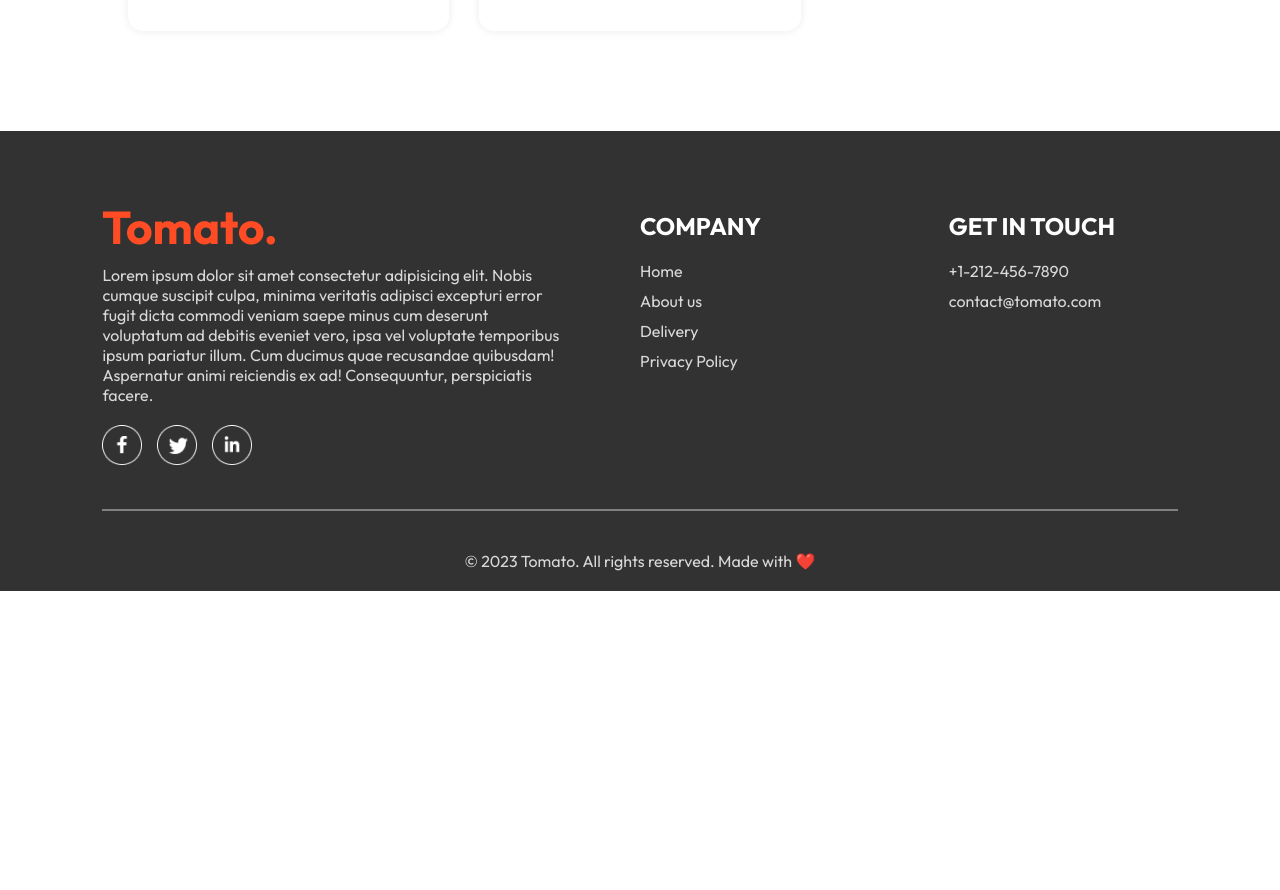
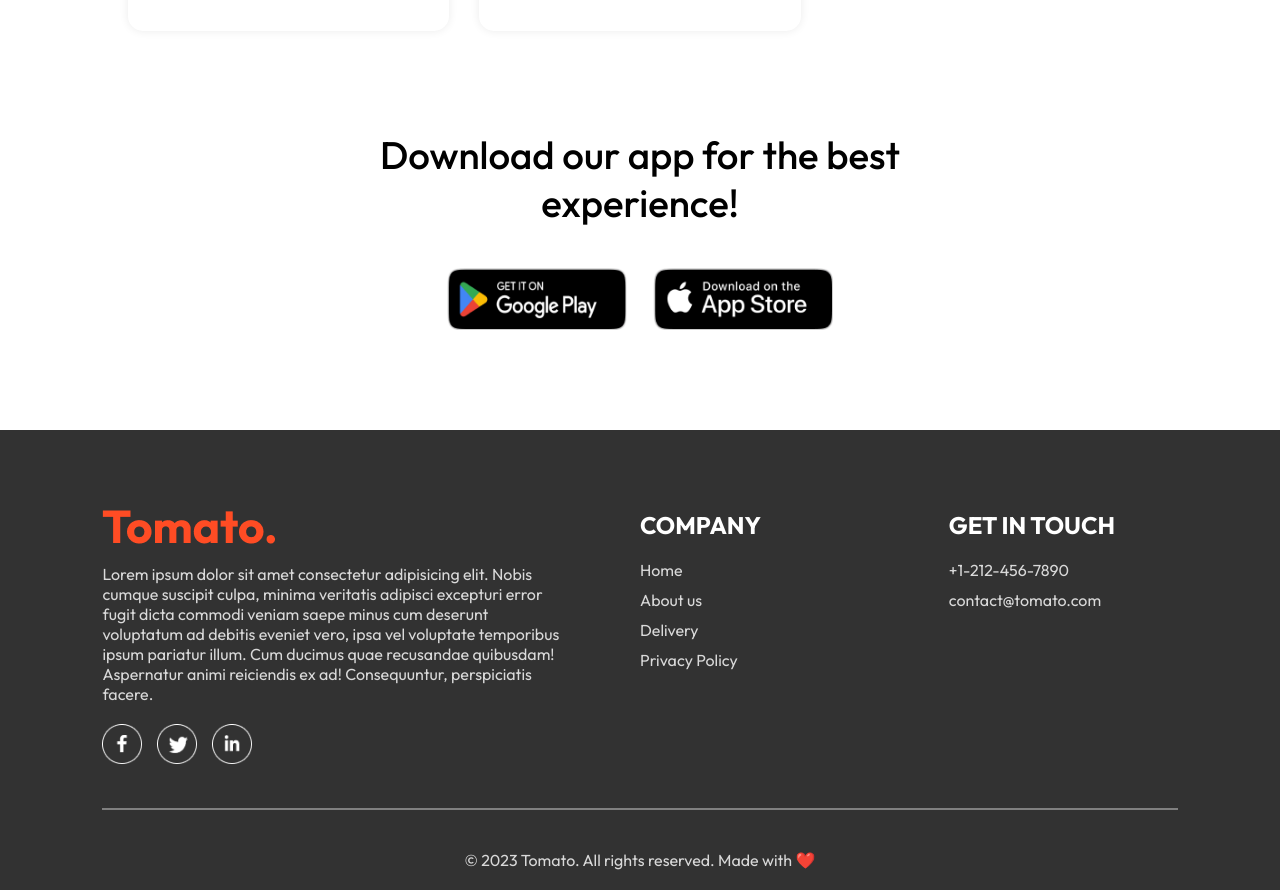
Before and after one commit to sanket-0904/food, a React (Vite) app in the folder food-dev/: page / in a window 1280 px wide. Shown: the part 6005-6895 px from the top of the page. Before the commit the page ends 6596 px from the top, so only its background shows below. Built offline with nearby package versions, Linux system fonts and the light colour scheme.

Commit message:
Add Appdownloads component with styling and integrate into Home page

```diff
--- /dev/null
+++ b/food-dev/src/component/Appdownloads/Appdownloads.css
@@ -0,0 +1,26 @@
+.app-downloads {
+  margin: auto auto;
+  margin-top: 100px;
+  font-size: max(3vw, 20px);
+  text-align: center;
+  font-weight: 500;
+  width: 70%;
+}
+
+.app-downloads-platfrom {
+  display: flex;
+  justify-content: center;
+  gap: max(2vw, 10px);
+  margin-top: 40px;
+}
+
+.app-downloads-platfrom img {
+  width: max(30vw, 120px);
+  max-width: 180px;
+  transition: 0.5s;
+  cursor: pointer;
+}
+
+.app-downloads-platfrom img:hover {
+  transform: scale(1.05);
+}
--- /dev/null
+++ b/food-dev/src/component/Appdownloads/Appdownloads.jsx
@@ -0,0 +1,17 @@
+import React from "react";
+import "./Appdownloads.css";
+import { assets } from "../../assets/assets";
+
+const Appdownloads = () => {
+  return (
+    <div className="app-downloads" id="app-downloads">
+      <p>Download our app for the best experience!</p>
+      <div className="app-downloads-platfrom">
+        <img src={assets.play_store} alt="" />
+        <img src={assets.app_store} alt="" />
+      </div>
+    </div>
+  );
+};
+
+export default Appdownloads;
--- a/food-dev/src/component/Fooditem/Fooditem.css
+++ b/food-dev/src/component/Fooditem/Fooditem.css
@@ -72,3 +72,8 @@
 .food-item-count img {
   width: 30px;
 }
+
+.food-item:hover {
+  transform: scale(1.04);
+  box-shadow: 2px 2px 10px 10px #00000020;
+}
--- a/food-dev/src/pages/Home/Home.jsx
+++ b/food-dev/src/pages/Home/Home.jsx
@@ -3,6 +3,7 @@ import "./Home.css";
 import Header from "../../component/Header/Header";
 import Exploremenu from "../../component/Exploremenu/Exploremenu";
 import Fooddisplay from "../../component/Fooddisplay/Fooddisplay";
+import Appdownloads from "../../component/Appdownloads/Appdownloads";
 
 const Home = () => {
   const [category, setcategory] = useState("All");
@@ -12,6 +13,7 @@ const Home = () => {
       <Header />
       <Exploremenu category={category} setcategory={setcategory} />
       <Fooddisplay category={category} />
+      <Appdownloads />
     </div>
   );
 };
```
